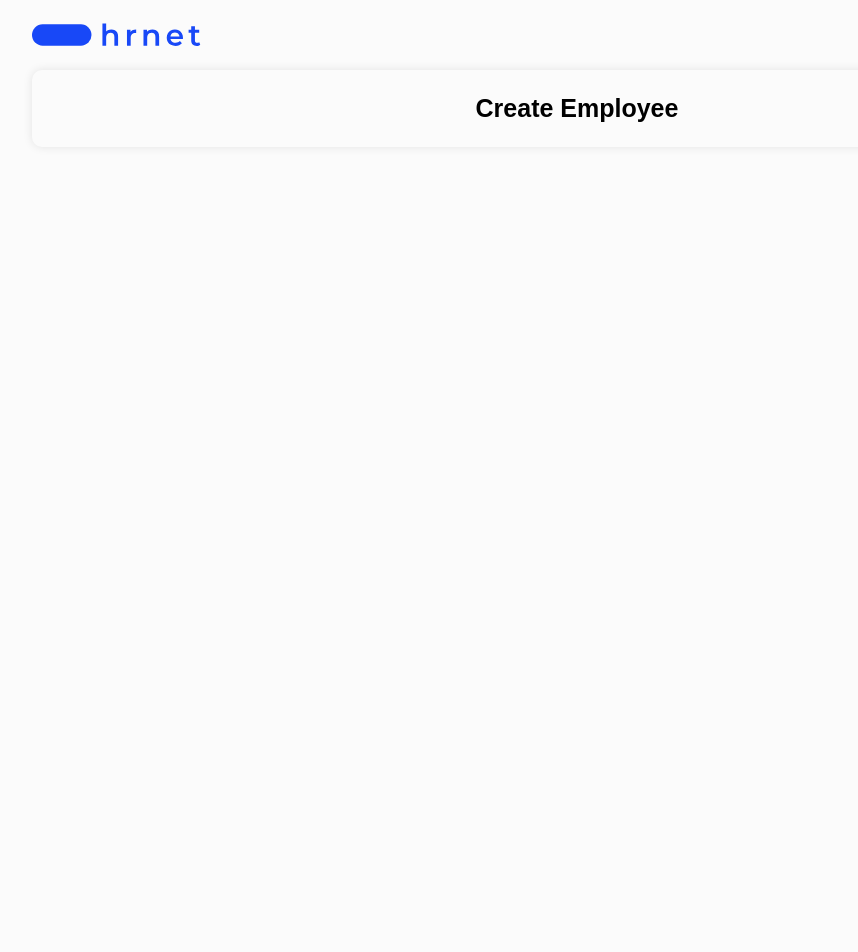
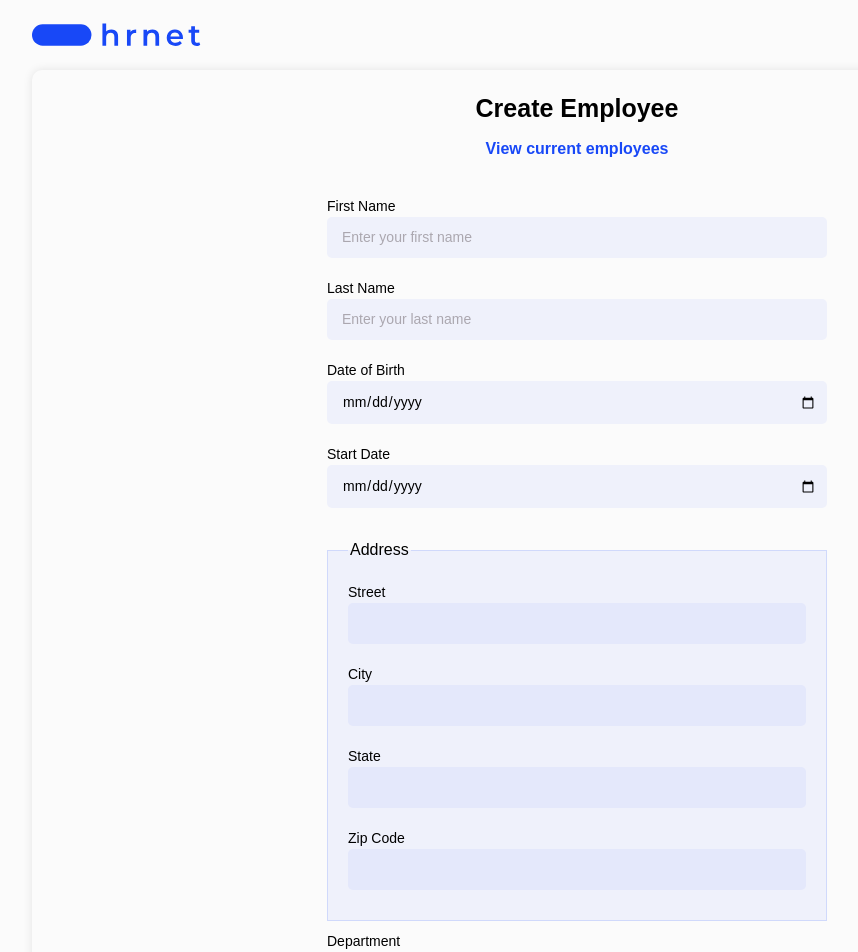
Before and after one commit to hchtlz/HRNet, a React (Vite) app in the folder React_version/: page /employees/new in a window 1280 px wide. Shown: the top 952 px of the page, without its empty margins (63-921 px from the left). Before the commit the page ends 800 px from the top, so only its background shows below. Built offline with nearby package versions, Linux system fonts and the light colour scheme.

Commit message:
fix button component and add form component wip

```diff
--- a/React_version/src/components/Button/Button.css
+++ b/React_version/src/components/Button/Button.css
@@ -11,7 +11,7 @@
   font-weight: 600;
   justify-content: center;
   margin: 0 auto;
-  max-width: 25rem;
+  max-width: 50rem;
   padding: 1rem 5.2rem;
   text-decoration: none;
   transition: background-color 0.3s ease;
@@ -31,3 +31,15 @@
   margin-left: 0.5rem;
   width: 2rem;
 }
+
+.button-no-background {
+  background-color: transparent;
+  color: #1848f7;
+  font-size: clamp(1.2rem, 2vw, 1.6rem);
+}
+
+.button-no-background:hover,
+.button-no-background:active {
+  background-color: transparent;
+  color: #0d2f9e;
+}
--- a/React_version/src/components/Button/Button.jsx
+++ b/React_version/src/components/Button/Button.jsx
@@ -1,12 +1,15 @@
-import "./Button.css"
+import { Link } from "react-router-dom";
+import "./Button.css";
 
-export default function Button({ title, link, icon }) {
+export default function Button({ title, link, icon, noBackground }) {
+  const buttonClass = noBackground ? "button button-no-background" : "button";
+
   return (
     <div className="button-wrapper">
-      <a href={link} className="button">
+      <Link to={link} className={buttonClass}>
         {title}
-        {icon && <img src={icon} alt = "icon" className="button-icon" />}
-      </a>
+        {icon && <img src={icon} alt="icon" className="button-icon" />}
+      </Link>
     </div>
-  )
+  );
 }
--- /dev/null
+++ b/React_version/src/components/Form/Form.css
@@ -0,0 +1,57 @@
+.form-container {
+  max-width: 50rem;
+  margin: 0 auto;
+  margin-top: 2.5rem;
+}
+
+.form-label {
+  font-size: 1.4rem;
+  font-weight: bold;
+  margin-bottom: 0.5rem;
+}
+
+.form-label-text {
+  margin-bottom: 1rem;
+  font-weight: 500;
+}
+
+.form-input {
+  background-color: #1848f70d;
+  border-radius: 0.5rem;
+  border: none;
+  font-weight: 500;
+  margin-bottom: 2rem;
+  padding: 1rem;
+  padding-left: 1.5rem;
+  width: 100%;
+}
+
+.form-input::placeholder {
+  color: #ABA7AF;
+  font-weight: 300;
+}
+
+.form-textarea {
+  border-radius: 0.5rem;
+  border: none;
+  margin-bottom: 1rem;
+  padding: 1rem;
+  width: 100%;
+}
+
+.form-container .button-wrapper {
+  margin-top: 1rem;
+}
+
+.form-fieldset {
+  background-color: #1848f70d;
+  border: solid 1px #1848f724;
+  margin: 1rem 0;
+  padding: 1rem 2rem
+}
+
+.form-fieldset legend {
+  font-size: 1.6rem;
+  font-weight: 500;
+  margin-bottom: 1rem;
+}
--- /dev/null
+++ b/React_version/src/components/Form/Form.jsx
@@ -0,0 +1,132 @@
+import React, { useState } from 'react';
+import Button from '../Button/Button';
+import './Form.css';
+
+const Form = () => {
+  const [formData, setFormData] = useState({
+    firstName: '',
+    lastName: '',
+    dateOfBirth: '',
+    startDate: '',
+    street: '',
+    city: '',
+    state: '',
+    zipCode: '',
+    department: '',
+  });
+
+  const handleChange = (e) => {
+    setFormData({
+      ...formData,
+      [e.target.name]: e.target.value,
+    });
+  };
+
+  const handleSubmit = (e) => {
+    e.preventDefault();
+    console.log(formData);
+  };
+
+  return (
+    <form onSubmit={handleSubmit} className="form-container">
+      <label className="form-label">
+        <span className="form-label-text">First Name</span>
+        <input
+          type="text"
+          name="firstName"
+          value={formData.firstName}
+          onChange={handleChange}
+          className="form-input"
+          placeholder="Enter your first name"
+        />
+      </label>
+      <label className="form-label">
+        <span className="form-label-text">Last Name</span>
+        <input
+          type="text"
+          name="lastName"
+          value={formData.lastName}
+          onChange={handleChange}
+          className="form-input"
+          placeholder="Enter your last name"
+        />
+      </label>
+      <label className="form-label">
+        <span className="form-label-text">Date of Birth</span>
+        <input
+          type="date"
+          name="dateOfBirth"
+          value={formData.dateOfBirth}
+          onChange={handleChange}
+          className="form-input"
+        />
+      </label>
+      <label className="form-label">
+        <span className="form-label-text">Start Date</span>
+        <input
+          type="date"
+          name="startDate"
+          value={formData.startDate}
+          onChange={handleChange}
+          className="form-input"
+        />
+      </label>
+      <fieldset className="form-fieldset">
+        <legend className="form-legend">Address</legend>
+        <label className="form-label">
+          <span className="form-label-text">Street</span>
+          <input
+            type="text"
+            name="street"
+            value={formData.street}
+            onChange={handleChange}
+            className="form-input"
+          />
+        </label>
+        <label className="form-label">
+          <span className="form-label-text">City</span>
+          <input
+            type="text"
+            name="city"
+            value={formData.city}
+            onChange={handleChange}
+            className="form-input"
+          />
+        </label>
+        <label className="form-label">
+          <span className="form-label-text">State</span>
+          <input
+            type="text"
+            name="state"
+            value={formData.state}
+            onChange={handleChange}
+            className="form-input"
+          />
+        </label>
+        <label className="form-label">
+          <span className="form-label-text">Zip Code</span>
+          <input
+            type="text"
+            name="zipCode"
+            value={formData.zipCode}
+            onChange={handleChange}
+            className="form-input"
+          />
+        </label>
+      </fieldset>
+      <label className="form-label">
+        <span className="form-label-text">Department</span>
+        <input
+          type="text"
+          name="department"
+          value={formData.department}
+          onChange={handleChange}
+          className="form-input"
+        />
+      </label>
+      <Button title="Submit" type="submit" className="form-button" />
+    </form>
+  );
+};
+
+export default Form;
--- a/React_version/src/components/Title/Title.css
+++ b/React_version/src/components/Title/Title.css
@@ -1,4 +1,4 @@
 .title {
-  font-size: clamp(1.5rem, 5vw, 2.5rem);
+  font-size: clamp(2rem, 3vw, 2.5rem);
   text-align: center;
 }
--- a/React_version/src/pages/Employees/Form/Form.jsx
+++ b/React_version/src/pages/Employees/Form/Form.jsx
@@ -1,10 +1,14 @@
 import Layout from "../../../components/Layout/Layout";
 import Title from "../../../components/Title/Title";
+import Button from "../../../components/Button/Button";
+import Formulaire from "../../../components/Form/Form";
 
 export default function Form() {
   return (
     <Layout>
       <Title title="Create Employee" />
+      <Button title="View current employees" link="/employees/list" noBackground/>
+      <Formulaire />
     </Layout>
   )
 }
```
Also changed, not shown: React_version/public/logo.svg.
